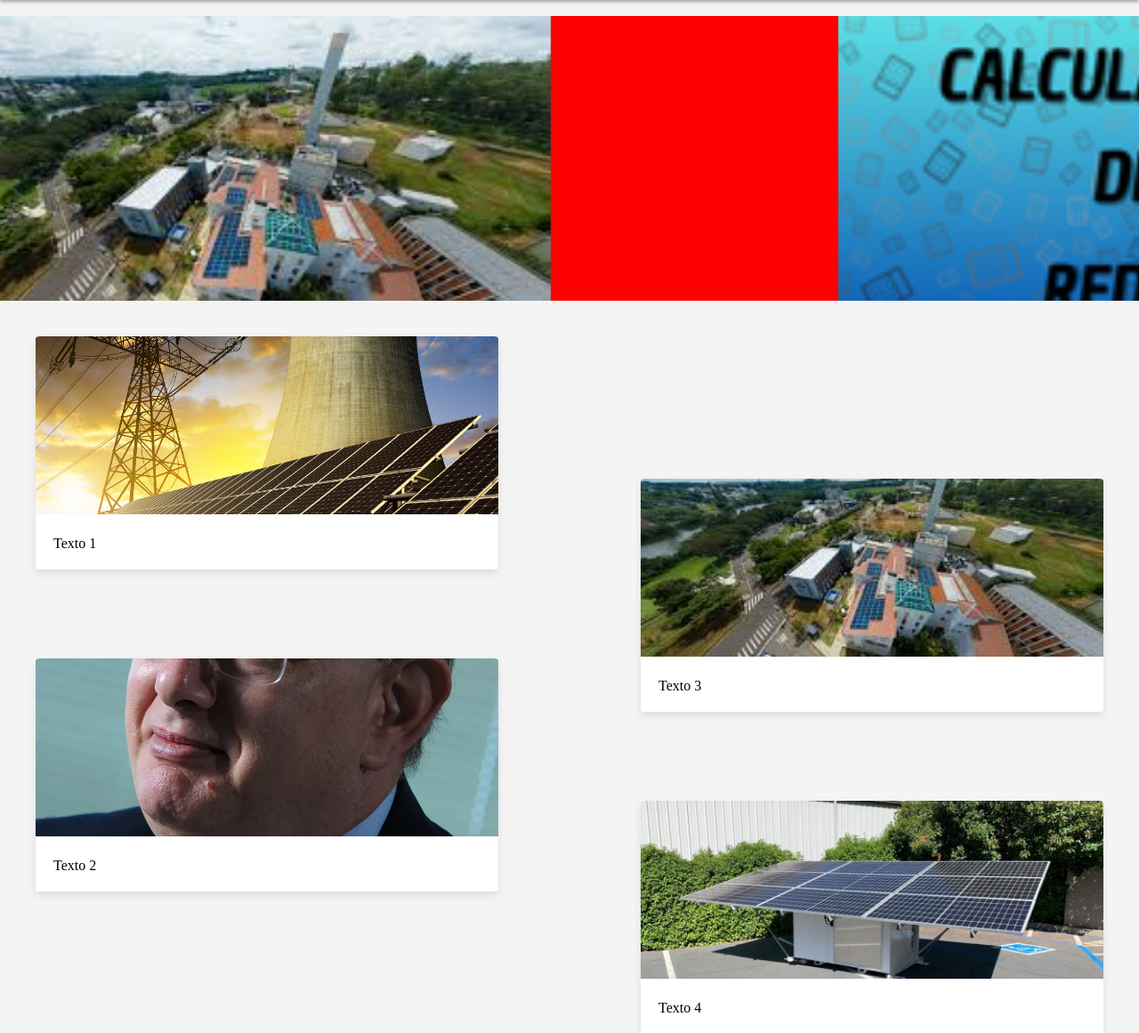
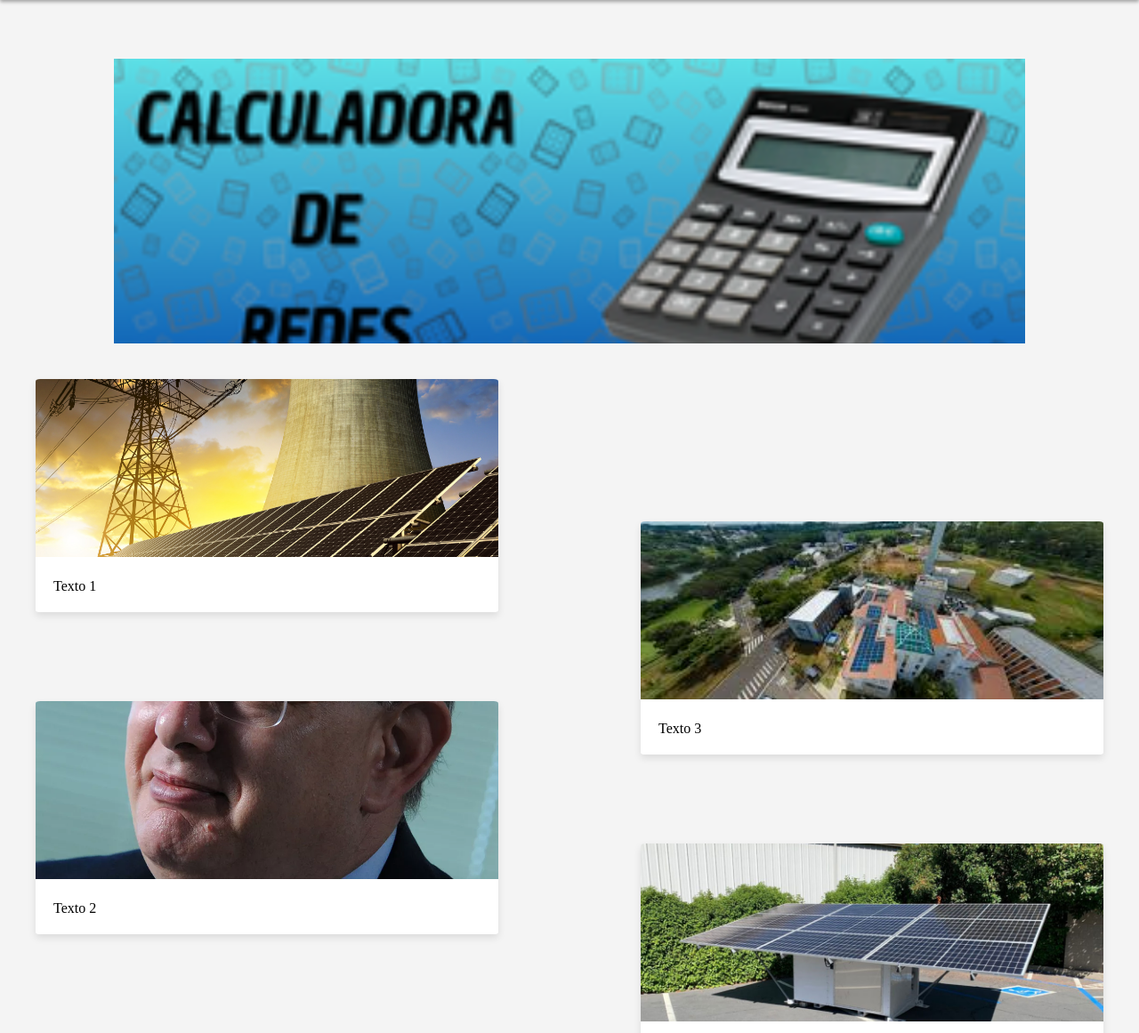
Before and after one commit to EquipeE/EQ_E, a PHP site: page / in a window 1280 px wide. Shown: the part 76-1237 px from the top of the page at 89% size. Run offline with PHP 8.4, Linux system fonts and the light colour scheme.

Commit message:
Melhorando carrossel.

```diff
--- /dev/null
+++ b/css/carrossel.css
@@ -0,0 +1,36 @@
+#carrossel {
+        width: 80vw;
+    	height: 40vh;
+        max-width: 1350px;
+        overflow: hidden;
+    	margin: 3rem auto auto auto;
+}
+.slides {
+        display: flex;
+        animation: slide 12s infinite;
+}
+.slide {
+       flex: 0 0 100%;
+       position: relative;
+       height: 400px;
+}
+.slide img {
+       width: 100%;
+       height: 100%;
+       object-fit: cover;
+       display: block;
+       position: absolute;
+       top: 0;
+       left: 0;
+}
+@keyframes slide {
+       0% { transform: translateX(0); }
+       20% { transform: translateX(0); }
+       25% { transform: translateX(-100%); }
+       45% { transform: translateX(-100%); }
+       50% { transform: translateX(-200%); }
+       70% { transform: translateX(-200%); }
+       75% { transform: translateX(-300%); }
+       95% { transform: translateX(-300%); }
+       100% { transform: translateX(0); }
+}
--- a/css/index.css
+++ b/css/index.css
@@ -2,13 +2,6 @@ body {
     margin: 0;
     padding: 0;
     background-color: #f4f4f4;
-}
-
-#carrossel {
-    margin: 3rem auto auto auto;
-    width: 90vw;
-    height: 40vh;
-    background-color: purple;
 }
 
 #cards_container {
--- a/index.html
+++ b/index.html
@@ -5,51 +5,15 @@
     <meta name="viewport" content="width=device-width, initial-scale=1.0">
     <title>M-redes</title>
     <link rel="stylesheet" href="css/nav.css">
+    <link rel="stylesheet" href="css/carrossel.css">
     <link rel="stylesheet" href="css/index.css">
     <link rel="website icon" type="img" href="./img/logo.png">
-    <style>
-        #carrossel {
-            position: relative;
-            margin: auto;
-            width: 100%;
-            max-width: 1350px; /* Defina o tamanho desejado */
-            overflow: hidden;
-            background-color: red;
-        }
-        .slides {
-            display: flex;
-            /*width: 400%; 100% para cada slide (4 slides) */
-            animation: slide 12s infinite;
-        }
-        .slide {
-            width: 100%; /* Cada slide ocupa 100% do carrossel */
-            flex: 0 0 auto; /* Impede o flex de encolher */
-            position: relative; /* Para posicionamento da imagem */
-            height: 400px; /* Defina a altura desejada */
-        }
-        .slide img {
-            height: 100%; /* Preenche toda a altura do slide */
-            object-fit: contain; /* Ajusta a imagem sem cortar */
-            display: block; /* Remove espaço embaixo da imagem */
-            position: absolute; /* Para preencher o slide */
-            top: 50%; /* Centraliza verticalmente */
-            left: 50%; /* Centraliza horizontalmente */
-            transform: translate(-50%, -50%); /* Ajusta a posição */
-        }
-        @keyframes slide {
-            0% { transform: translateX(0); }
-            25% { transform: translateX(-100%); }
-            50% { transform: translateX(-100%); }
-            75% { transform: translateX(-200%); }
-            100% { transform: translateX(-300%); }
-        }
-    </style>
 </head>
 <body>
     <nav>
-	<a href='./index.html'><img id="logo" alt="Logo" src="img/logo.png"></a>
+        <a href='./index.html'><img id="logo" alt="Logo" src="img/logo.png"></a>
         <ul class="menu">
-	    <li><a id="current-page" href="./index.html">Home</a></li>
+            <li><a id="current-page" href="./index.html">Home</a></li>
             <li><a href="">Sobre</a></li>
             <li><a href="">Blog</a></li>
             <li class="drop">
@@ -72,11 +36,10 @@
     </div>
 
     <main id="cards_container">
-            <div class="card"><img src="./img/art1.png"><div class="card-text">Texto 1</div></div>
-            <div class="card"><img src="./img/art3.png"><div class="card-text">Texto 3</div></div>
-	    </div>
-            <div class="card"><img src="./img/art2.png"><div class="card-text">Texto 2</div></div>
-            <div class="card"><img src="./img/art4.png"><div class="card-text">Texto 4</div>
+        <div class="card"><img src="./img/art1.png"><div class="card-text">Texto 1</div></div>
+        <div class="card"><img src="./img/art3.png"><div class="card-text">Texto 3</div></div>
+        <div class="card"><img src="./img/art2.png"><div class="card-text">Texto 2</div></div>
+        <div class="card"><img src="./img/art4.png"><div class="card-text">Texto 4</div></div>
     </main>
 </body>
 </html>
```
